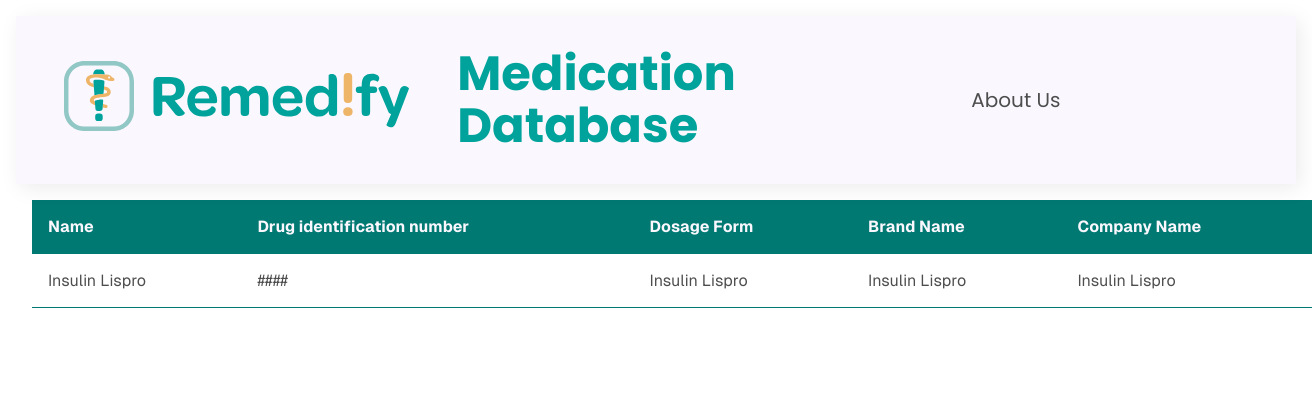
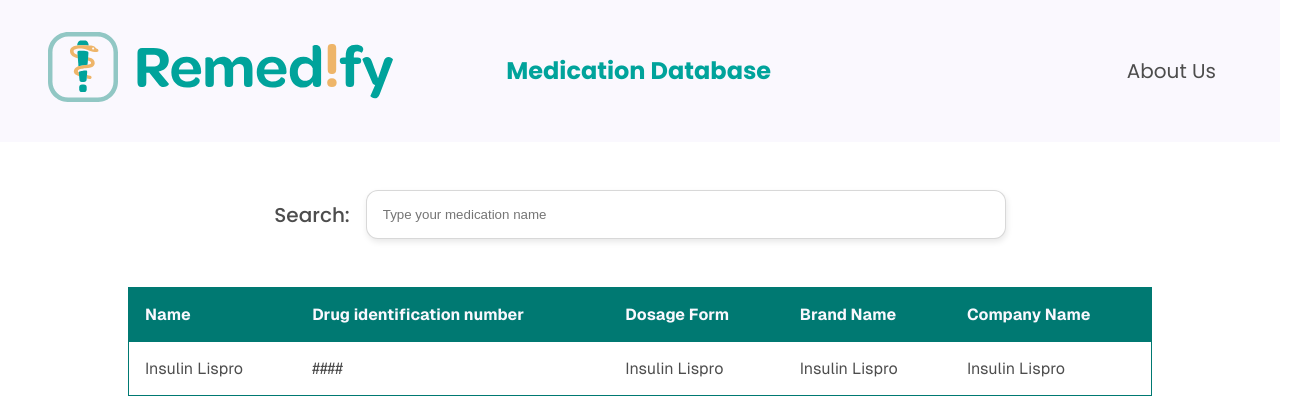
Before and after one commit to Crystalhtc/remedify-web-supplement, a Next.js app: page / in a window 1280 px wide. Shown: the top 414 px of the page, 1312 px wide, since content can reach past the window. Built offline with nearby package versions, Linux system fonts and the light colour scheme.

Commit message:
style homepage and header

```diff
--- a/src/app/about/page.js
+++ b/src/app/about/page.js
@@ -29,7 +29,7 @@ export default function About() {
                     This will involve features such as recognizing instructions and medications
                     from photos via OCR/Vision, and providing users with information.
                     </p>
-                    <button>Know More About Us</button>
+                    <button href="https://www.remedify.ca/">Know More About Us</button>
                 </div>
             </div>
         </div>`
--- a/src/app/components/Header/Header.jsx
+++ b/src/app/components/Header/Header.jsx
@@ -50,12 +50,9 @@ export default function Header() {
                 </a>
             </div>
 
-            <div>
-                <h1>Medication Database</h1>
+            <div className={styles.pageTitleContainer}>
+                <h1 className={styles.pageTitle}>Medication Database</h1>
             </div>
-
-            <ul className={`${styles.navList} ${isMenuOpen ? styles.navListOpen : ''}`}>
-                <li className={`${styles.navItem} ${styles.firstNavItem}`}>
                 <a
                     href="../about"
                     onClick={() => handleLinkClick('')}
@@ -63,8 +60,6 @@ export default function Header() {
                 >
                     About Us
                 </a>
-                </li>
-            </ul>
         </nav>
     );
 }
--- a/src/app/components/Header/Header.module.css
+++ b/src/app/components/Header/Header.module.css
@@ -16,6 +16,15 @@
     z-index: 1000;
 }
 
+.pageTitleContainer {
+    width: 33.3%;
+    text-align: center;
+}
+
+.pageTitle {
+    font-size: 1.5rem;
+}
+
 @media (prefers-color-scheme: dark) {
     .nav {
         background-color: var(--dark-gray);
@@ -25,53 +34,13 @@
     height: 70px;
 }
 
-.hamburger {
-    display: none;
-    background: none;
-    border: none;
-    cursor: pointer;
-    flex-direction: column;
-    gap: 0.4rem;
-    z-index: 1100;
-    padding: 10px;
-    transition: all 0.3s ease-in-out;
-}
-
-.hamburgerBar {
-    width: 25px;
-    height: 3px;
-    background-color: black;
-    transition: transform 0.3s ease-in-out, opacity 0.3s ease-in-out;
-}
-
-.hamburger.open .hamburgerBar:first-child {
-    transform: translateY(11px) rotate(45deg);
-}
-
-.hamburger.open .hamburgerBar:nth-child(2) {
-    opacity: 0;
-}
-
-.hamburger.open .hamburgerBar:last-child {
-    transform: translateY(-11px) rotate(-45deg);
-}
-
-.navList {
-    list-style-type: none;
-    display: flex;
-    justify-content: center;
-    align-items: center;
-    gap: 3rem;
-    width: 100%;
-}
-
-.navItem {
-    text-align: center;
-    position: relative;
-    display: block;
+.logoContainer {
+    width: 33.3%;
 }
 
 .navLink {
+    width: 33.3%;
+    text-align: right;
     display: block;
     text-decoration: none;
     padding: 0.5rem 1rem;
@@ -105,21 +74,6 @@
         width: 100%;
     }
 
-    .navList {
-        display: none;
-        position: fixed;
-        top: 72px;
-        left: 0;
-        width: 100%;
-        background-color: var(--silver-white);
-        z-index: 999;
-        flex-direction: column;
-        justify-content: flex-start;
-        align-items: center;
-        gap: 0;
-        box-shadow: 4px 4px 20px 0 var(--gray-alpha-200);
-    }
-
     @media (prefers-color-scheme: dark) {
         .navList {
             background-color: var(--dark-gray);
@@ -129,47 +83,9 @@
         height: 30px;
     }
 
-    .hamburger {
-        display: flex;
-        justify-content: center;
-        align-items: flex-end;
-    }
-
-    .hamburgerBar {
-        background-color: var(--green);
-    }
-
-    .navListOpen {
-        display: flex;
-        opacity: 0;
-        animation: fadeIn 0.3s ease-in-out forwards;
-    }
-
-    .navItem {
-        border-bottom: 1px solid var(--gray-alpha-200);
-        width: 100%;
-        box-shadow: inset 4px 4px 20px 0 #00000009;
-    }
-
     .navLink {
         padding: 1rem 0;
         width: 100%;
-    }
-
-    .firstNavItem {
-        border-top: 1px solid var(--gray-alpha-200);
-    }
-
-    @keyframes fadeIn {
-        from {
-            opacity: 0;
-            transform: translateY(-10px);
-        }
-
-        to {
-            opacity: 1;
-            transform: translateY(0);
-        }
     }
 
     .activeLink {
--- a/src/app/page.js
+++ b/src/app/page.js
@@ -4,9 +4,20 @@ import Header from "./components/Header/Header";
 export default function Home() {
   return (
     <div className={styles.page}>
+      <div className={styles.nav}>
+        <Header />
+      </div>
+
       <main className={styles.main}>
-        <section id='header'></section>
-        <Header />
+
+        <div className={styles.searchContainer}>
+          <p className={styles.searchText}>Search:</p>
+          <form className={styles.search}>
+            <input className={styles.searchBar} type="text" placeholder="Type your medication name" name="search"/>
+            {/* <button type="submit" className={styles.searchButton}>Search</button> */}
+          </form>
+        </div>
+        <div className={styles.tableContainer}>
           <table className={styles.table}>
             <thead>
               <tr>
@@ -27,6 +38,8 @@ export default function Home() {
               </tr>
             </tbody>
           </table>
+        </div>
+
       </main>
     </div>
   );
--- a/src/app/page.module.css
+++ b/src/app/page.module.css
@@ -1,11 +1,27 @@
 .main {
-    margin: 1rem;
+    display: flex;
+    justify-content: center;
+    align-items: center;
+    width: 100vw;
+
+}
+
+.nav {
+  width: 100%;
+}
+
+.tableContainer {
+  display: flex;
+  justify-content: center;
+  align-items: center;
+  width: 100%;
+  margin-top: 3rem;
 }
 
 .table {
-  width: 100vw;
+  width: 80%;
+  border: 1px solid var(--dark-green);
   border-collapse: collapse;
-  margin: 1rem;
 }
 
 .table th,
@@ -18,6 +34,26 @@
 .table th {
   background-color: var(--dark-green);
   color: var(--silver-white);
+}
+
+.searchContainer {
+  display: flex;
+  justify-content: center;
+  align-items: center;
+  gap: 1rem;
+  margin-top: 3rem;
+}
+
+.searchText {
+  font-weight: 500;
+}
+
+.searchBar {
+  padding: 1rem;
+  width: 50vw;
+  border-radius: 12px;
+  border: 1px solid #a0a0a069;
+  box-shadow: 1px 3px 6px #00000018;
 }
 
 .page {
```
Lines whose indentation alone changed are shown as unchanged.
